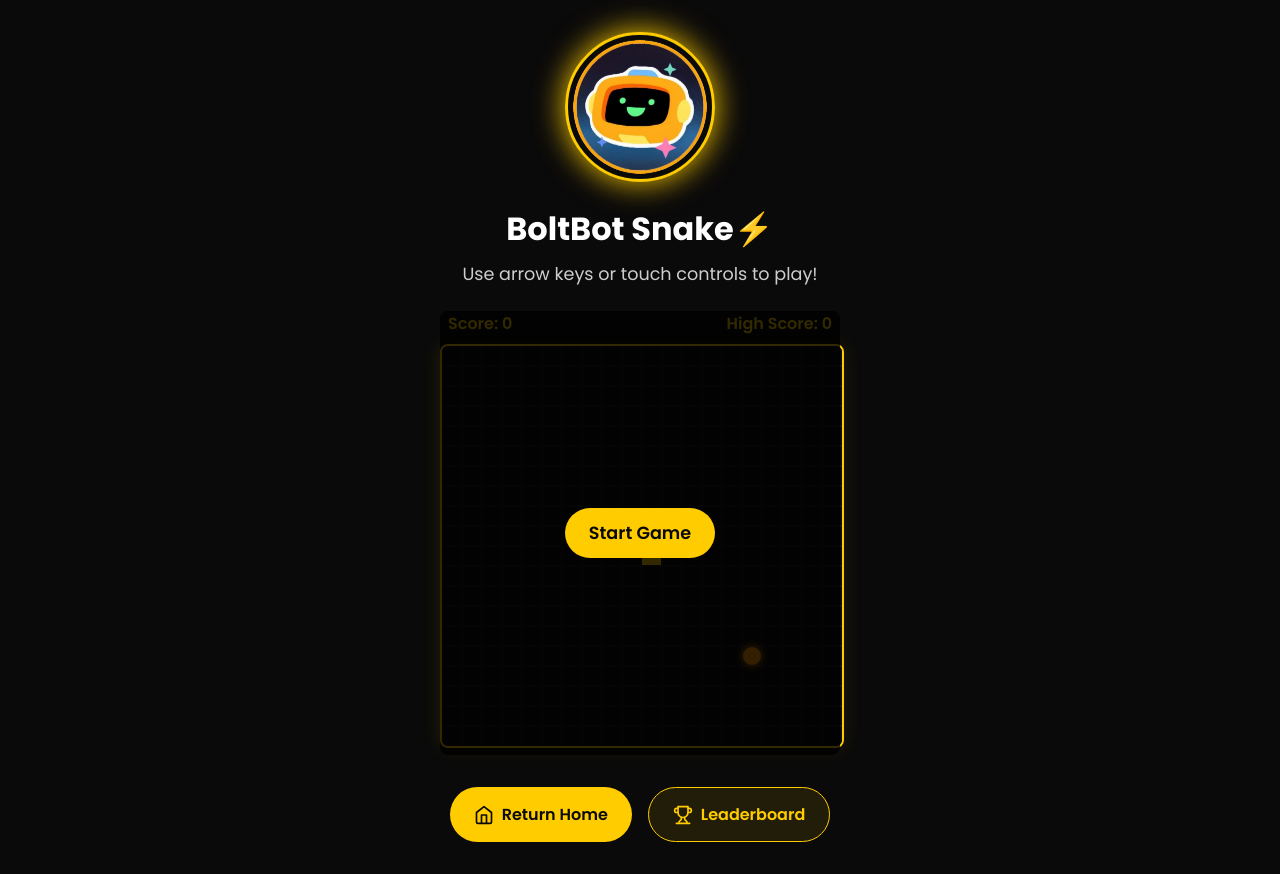
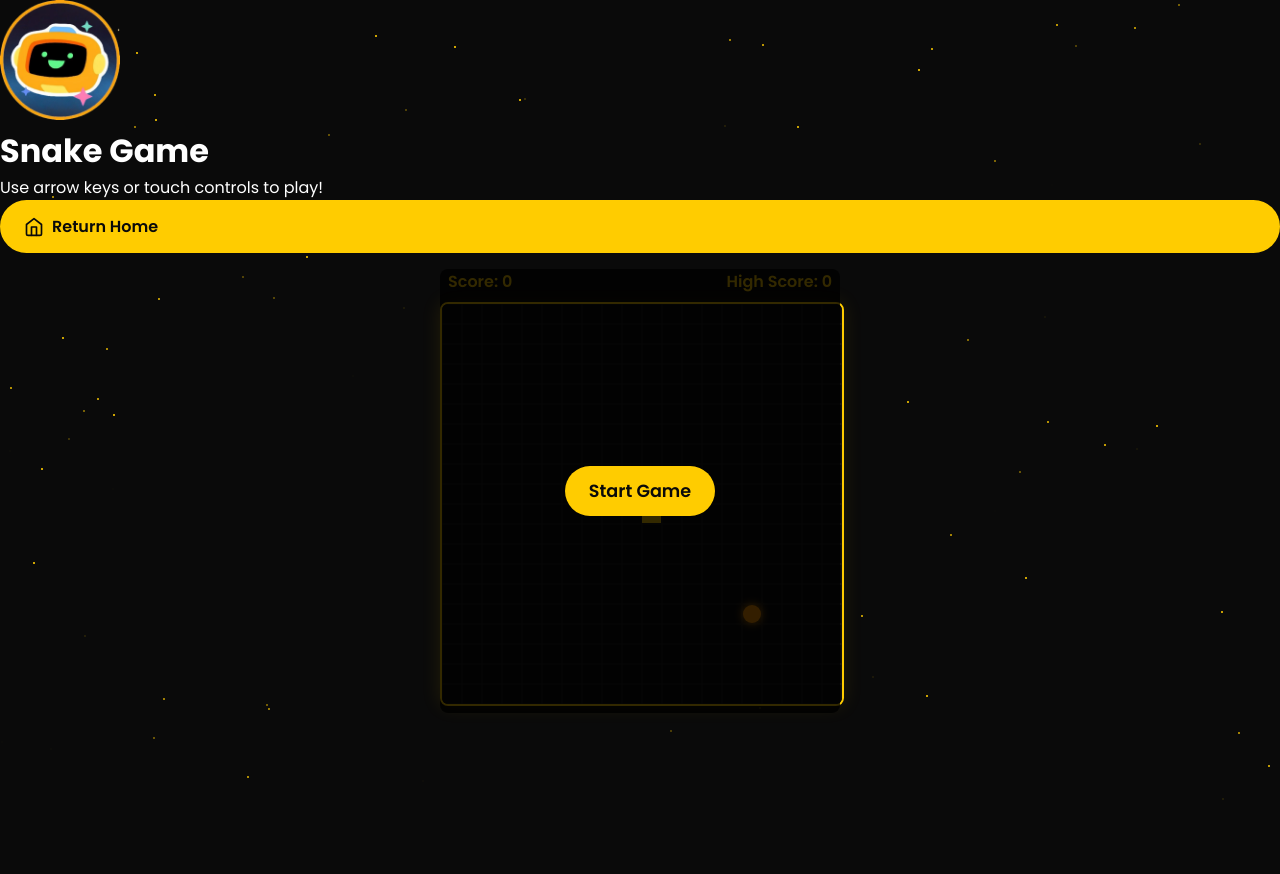
Before and after one commit to LucasCzechia/boltbot, a Next.js app: page /snake in a window 1280 px wide. After the commit the page ends 800 px from the top, so only its background shows below. Built offline with nearby package versions, Linux system fonts and the light colour scheme.

Commit message:
Update snake.js

```diff
--- a/pages/snake.js
+++ b/pages/snake.js
@@ -3,7 +3,7 @@ import { useEffect, useState, useCallback, useRef } from 'react';
 import Head from 'next/head';
 import Link from 'next/link';
 import Image from 'next/image';
-import { HomeIcon, Trophy } from 'lucide-react';
+import { HomeIcon } from 'lucide-react';
 
 const GRID_SIZE = 20;
 const CELL_SIZE = 20;
@@ -11,7 +11,7 @@ const INITIAL_SNAKE = [{ x: 10, y: 10 }];
 const INITIAL_DIRECTION = { x: 1, y: 0 };
 const GAME_SPEED = 125;
 
-export default function SnakeGame() {
+export default function SnakePage() {
   const [snake, setSnake] = useState(INITIAL_SNAKE);
   const [food, setFood] = useState({ x: 15, y: 15 });
   const [direction, setDirection] = useState(INITIAL_DIRECTION);
@@ -23,31 +23,16 @@ export default function SnakeGame() {
   const canvasRef = useRef();
 
   useEffect(() => {
-    const generateStarfield = () => {
-      const starfieldContainer = document.getElementById('starfield-background');
-      if (!starfieldContainer) return;
+    const savedHighScore = localStorage.getItem('snakeHighScore') || '0';
+    setHighScore(parseInt(savedHighScore));
+  }, []);
 
-      starfieldContainer.innerHTML = ''; // Clear existing stars
-
-      const starCount = Math.floor(window.innerWidth * window.innerHeight / 5000);
-
-      for (let i = 0; i < starCount; i++) {
-        const star = document.createElement('div');
-        star.className = 'star';
-        star.style.left = Math.random() * window.innerWidth + 'px';
-        star.style.top = Math.random() * window.innerHeight + 'px';
-        star.style.animationDelay = Math.random() * 5 + 's';
-        starfieldContainer.appendChild(star);
+  useEffect(() => {
+    if (score > highScore) {
+      setHighScore(score);
+      localStorage.setItem('snakeHighScore', score.toString());
     }
-    };
-
-    generateStarfield();
-    window.addEventListener('resize', generateStarfield);
-
-    return () => {
-      window.removeEventListener('resize', generateStarfield);
-    };
-  }, []);
+  }, [score, highScore]);
 
   const resetGame = useCallback(() => {
     setSnake(INITIAL_SNAKE);
@@ -59,12 +44,15 @@ export default function SnakeGame() {
   }, []);
 
   const generateFood = useCallback(() => {
-    const newFood = {
+    let newFood;
+    do {
+      newFood = {
         x: Math.floor(Math.random() * GRID_SIZE),
         y: Math.floor(Math.random() * GRID_SIZE)
       };
+    } while (snake.some(segment => segment.x === newFood.x && segment.y === newFood.y));
     setFood(newFood);
-  }, []);
+  }, [snake]);
 
   const checkCollision = useCallback((head, snakeBody) => {
     return snakeBody.some(segment => segment.x === head.x && segment.y === head.y);
@@ -82,7 +70,6 @@ export default function SnakeGame() {
       if (checkCollision(newHead, currentSnake)) {
         setGameOver(true);
         setIsPlaying(false);
-        setHighScore(current => Math.max(current, score));
         return currentSnake;
       }
 
@@ -97,7 +84,7 @@ export default function SnakeGame() {
 
       return newSnake;
     });
-  }, [direction, food, gameOver, generateFood, isPlaying, score, checkCollision]);
+  }, [direction, food, gameOver, generateFood, isPlaying, checkCollision]);
 
   const handleKeyPress = useCallback((e) => {
     if (!isPlaying) return;
@@ -136,15 +123,23 @@ export default function SnakeGame() {
   }, [direction, isPlaying]);
 
   useEffect(() => {
-    const savedHighScore = localStorage.getItem('snakeHighScore');
-    if (savedHighScore) {
-      setHighScore(parseInt(savedHighScore, 10));
+    const generateStarfield = () => {
+      const starfieldContainer = document.getElementById('starfield-background');
+      if (!starfieldContainer) return;
+
+      starfieldContainer.innerHTML = '';
+      for (let i = 0; i < 100; i++) {
+        const star = document.createElement('div');
+        star.className = 'star';
+        star.style.left = Math.random() * 100 + '%';
+        star.style.top = Math.random() * 100 + '%';
+        star.style.animationDelay = Math.random() * 2 + 's';
+        starfieldContainer.appendChild(star);
       }
+    };
+
+    generateStarfield();
   }, []);
-
-  useEffect(() => {
-    localStorage.setItem('snakeHighScore', highScore.toString());
-  }, [highScore]);
 
   useEffect(() => {
     window.addEventListener('keydown', handleKeyPress);
@@ -160,6 +155,8 @@ export default function SnakeGame() {
 
   const drawGame = useCallback(() => {
     const canvas = canvasRef.current;
+    if (!canvas) return;
+
     const ctx = canvas.getContext('2d');
 
     ctx.fillStyle = '#0a0a0a';
@@ -219,24 +216,30 @@ export default function SnakeGame() {
         <title>Snake Game | BoltBot⚡</title>
       </Head>
 
-      <div className="error-page">
-
+      <div className="game-page">
         <div id="starfield-background" className="starfield-container" />
 
-        <div className="error-content">
+        <div className="game-content">
+          <div className="game-header">
             <Image
               src="/images/boltbot.webp"
               alt="BoltBot Logo"
-            width={150}
-            height={150}
-            className="error-logo"
+              width={120}
+              height={120}
+              className="game-logo"
               priority
             />
 
-          <div id="starfield-background" className="starfield-container" />
+            <h1>Snake Game</h1>
+            <p>Use arrow keys or touch controls to play!</p>
+          </div>
 
-          <h1>BoltBot Snake⚡</h1>
-          <p>Use arrow keys or touch controls to play!</p>
+          <div className="navigation-actions">
+            <Link href="/" className="home-button">
+              <HomeIcon size={20} />
+              Return Home
+            </Link>
+          </div>
 
           <div className="game-container">
             <div className="game-stats">
@@ -290,18 +293,6 @@ export default function SnakeGame() {
               </div>
             </div>
           </div>
-
-          <div className="error-actions">
-            <Link href="/" className="home-button">
-              <HomeIcon size={20} />
-              Return Home
-            </Link>
-
-            <Link href="/leaderboard" className="support-link">
-              <Trophy size={20} />
-              Leaderboard
-            </Link>
-          </div>
         </div>
       </div>
     </>
```
Lines whose indentation alone changed are shown as unchanged.
